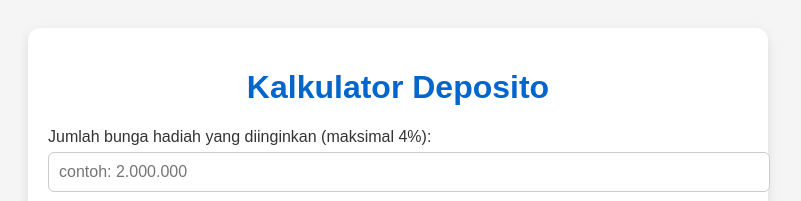
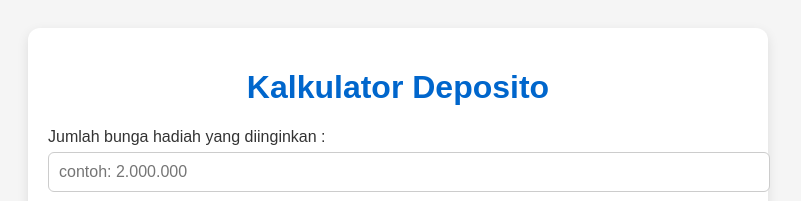
Before and after one commit to ardibprsutra/depositoberhadiah, a plain HTML site: page index.html in a window 1280 px wide. Shown: the top 201 px of the page, without its empty margins (242-1043 px from the left). Drawn offline with Linux system fonts and the light colour scheme.

Commit message:
Update index.html

```diff
--- a/index.html
+++ b/index.html
@@ -57,7 +57,7 @@
   <div class="container">
     <h1>Kalkulator Deposito</h1>
 
-    <label for="hadiah">Jumlah bunga hadiah yang diinginkan (maksimal 4%):</label>
+    <label for="hadiah">Jumlah bunga hadiah yang diinginkan :</label>
     <input type="text" id="hadiah" placeholder="contoh: 2.000.000">
 
     <label for="tahun">Jangka waktu (1 - 3 tahun):</label>
```
